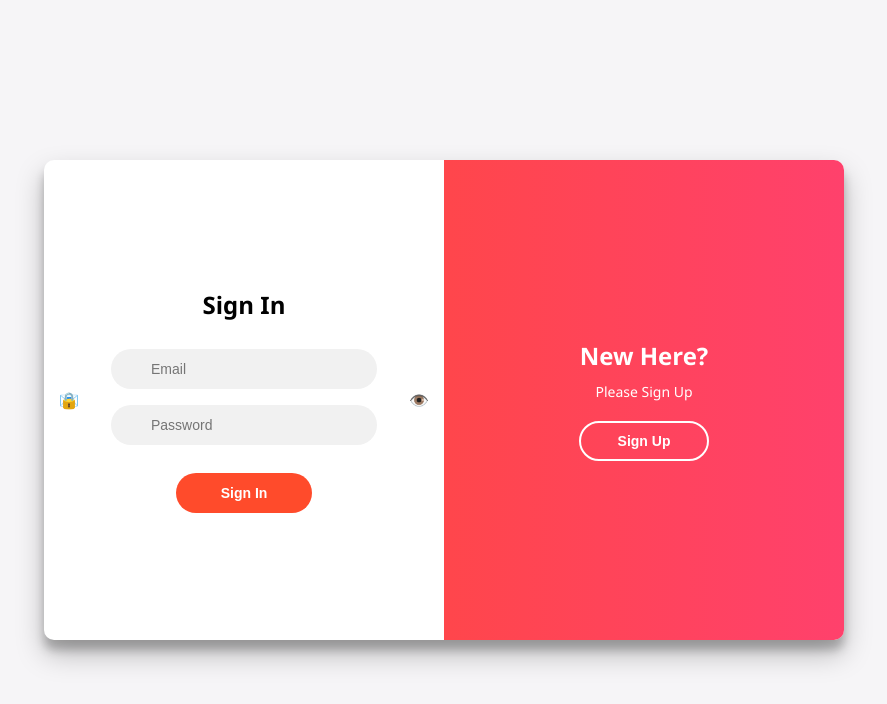
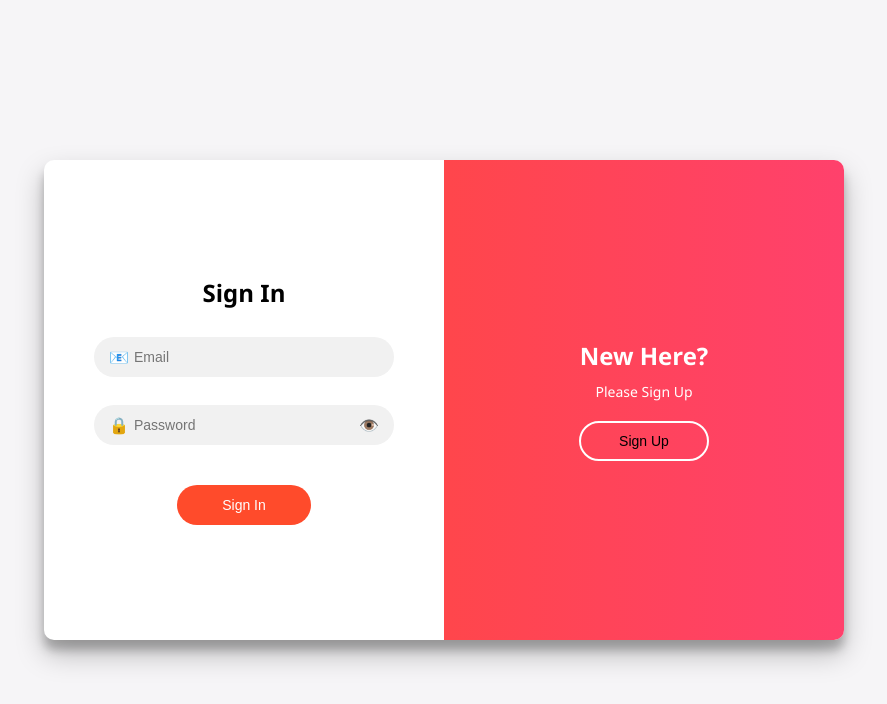
Before and after one commit to KashanAltaf/auth-app, a website: page index.html in a window 1280 px wide. Shown: the whole page, without its empty margins (196-1083 px from the left). Drawn offline with Linux system fonts and the light colour scheme.

Commit message:
Design Commit

```diff
--- a/css/style.css
+++ b/css/style.css
@@ -198,14 +198,16 @@ button.ghost {
     to {opacity: 1; transform: translateY(0);}
 }
 
-input-group {
+.input-group {
   position: relative;
-    margin: 15px 0;
+  margin-bottom: 12px;
+  width: 100%;
 }
+
 
 .input-group input {
   width: 100%;
-    padding: 12px 45px 12px 40px;
+  padding: 12px 40px 12px 40px; /* left + right padding for icon space */
   border: none;
   border-radius: 30px;
   background-color: #f1f1f1;
@@ -220,29 +222,15 @@ input-group {
   transform: translateY(-50%);
   font-size: 16px;
   color: #666;
+  pointer-events: none;
 }
 
 .input-group .icon.eye {
   right: 15px;
+  pointer-events: auto;
   cursor: pointer;
 }
 
 .input-group .icon:not(.eye) {
   left: 15px;
 }
-
-button {
-    border: none;
-    border-radius: 30px;
-    padding: 12px 30px;
-    background-color: #ff3c3c;
-    color: #fff;
-    font-size: 14px;
-    font-weight: bold;
-    cursor: pointer;
-    transition: background 0.3s ease;
-}
-
-button:hover {
-    background-color: #e52e2e;
-}
```
Lines whose indentation alone changed are shown as unchanged.
